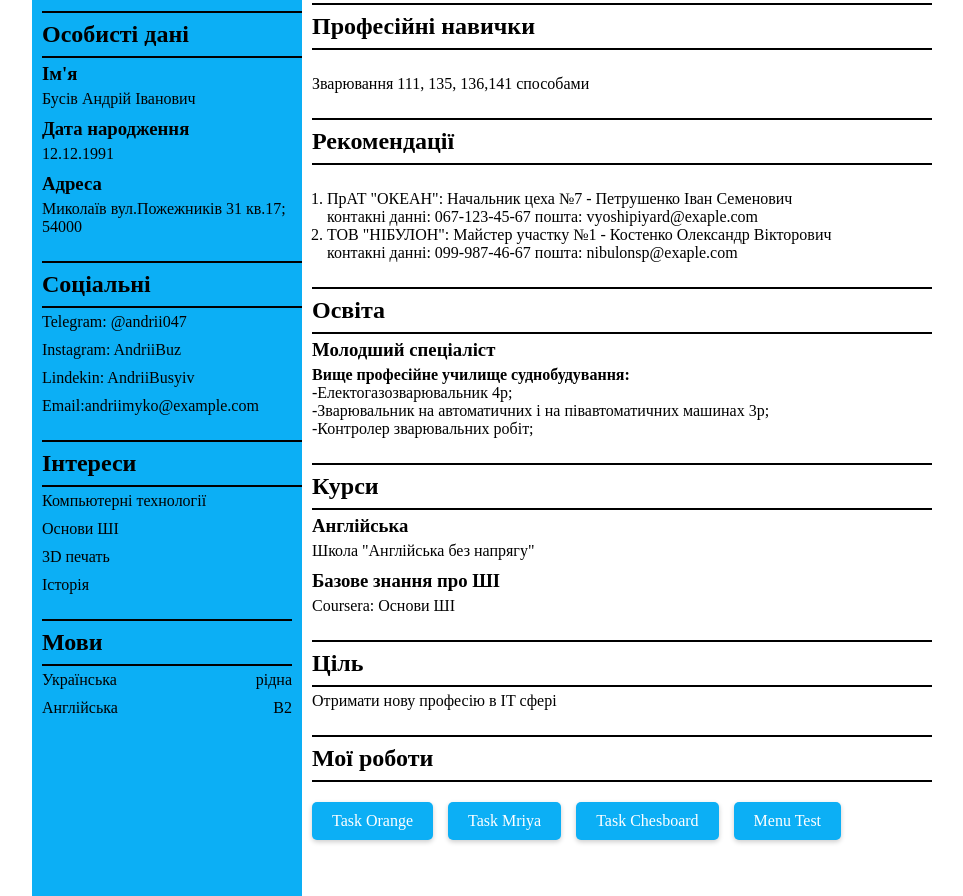
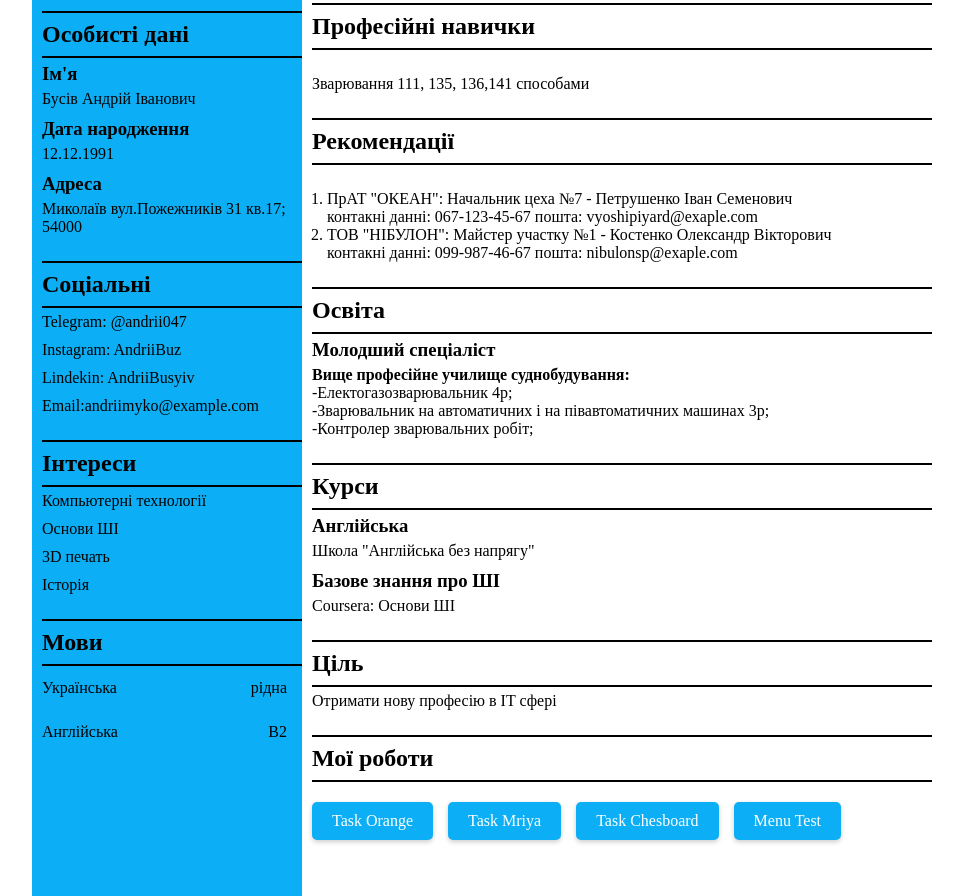
Before and after one commit to AndriiBus/cv_me, a plain HTML site: page index.html in a window 1280 px wide. Shown: the part 304-1200 px from the top of the page, without its empty margins (158-1121 px from the left). Drawn offline with Linux system fonts and the light colour scheme.

Commit message:
Add files via upload

```diff
--- a/style.css
+++ b/style.css
@@ -133,7 +133,6 @@ h2 {
 	background-color: black;
 }
 
-/* Стили для контейнера ссылок */
 .my.works p {
     display: flex;
     flex-wrap: wrap;
@@ -141,7 +140,6 @@ h2 {
     margin-top: 20px;
 }
 
-/* Базовые стили для ссылок */
 .my.works a {
     padding: 10px 20px;
     background-color: #0caff5;
@@ -154,20 +152,17 @@ h2 {
     box-shadow: 0 2px 5px rgba(0,0,0,0.2);
 }
 
-/* Эффект при наведении */
 .my.works a:hover {
     background-color: #0988c7;
     transform: translateY(-2px);
     box-shadow: 0 4px 8px rgba(0,0,0,0.3);
 }
 
-/* Эффект при нажатии */
 .my.works a:active {
     transform: translateY(0);
     box-shadow: 0 2px 4px rgba(0,0,0,0.2);
 }
 
-/* Эффект фокуса для доступности */
 .my.works a:focus {
     outline: 3px solid #0caff5;
     outline-offset: 2px;
@@ -175,7 +170,33 @@ h2 {
 
 .languages {
     width: 100%;
-    padding-right: 10px;
+    padding-right: 15px;
+    box-sizing: border-box;
+    position: relative;
+}
+
+.languages h2 {
+    width: calc(100% + 15px);
+    margin-right: -15px;
+    position: relative;
+}
+
+.languages h2::before,
+.languages h2::after {
+    content: "";
+    position: absolute;
+    left: 0;
+    width: 100%;
+    height: 2px;
+    background-color: black;
+}
+
+.languages h2::before {
+    top: 0;
+}
+
+.languages h2::after {
+    bottom: 0;
 }
 
 .language-item {
@@ -183,5 +204,7 @@ h2 {
     justify-content: space-between;
     align-items: center;
     margin-bottom: 10px;
-    border-radius: 4px;
+    padding: 8px 0;
+    width: 100%;
+
 }
```
